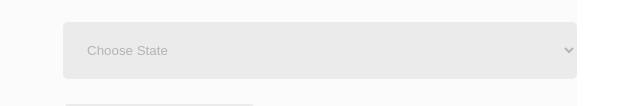
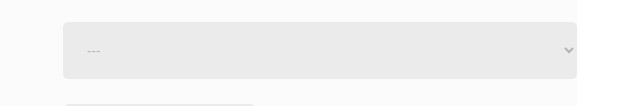
Before and after one commit to AcostaJon/My-techdegree-project-3, a plain HTML site: page index.html in a window 1280 px wide. Shown: the part 694-800 px from the top of the page, 445-1085 px from the left. Drawn offline with Linux system fonts and the light colour scheme.

Commit message:
update app icon

```diff
--- a/index.html
+++ b/index.html
@@ -1,31 +1,40 @@
 <!DOCTYPE html>
 <html lang="en">
+
 <head>
   <meta charset="UTF-8" />
   <meta http-equiv="X-UA-Compatible" content="IE=edge" />
   <meta name="viewport" content="width=device-width, initial-scale=1.0" />
-    <title>The Code Review</title>
+  <!-- title -->
+  <title>Newsletter | Sign Up</title>
+  <!-- logo -->
+  <link rel="icon" href="./media/logo.svg">
   <!-- css -->
   <link rel="stylesheet" href="css/style.css" />
   <!--google font link -->
   <link rel="preconnect" href="https://fonts.googleapis.com" />
   <link rel="preconnect" href="https://fonts.gstatic.com" crossorigin />
-    <link href="https://fonts.googleapis.com/css2?family=Merriweather:wght@300;400;700;900&display=swap" rel="stylesheet" />
+  <link href="https://fonts.googleapis.com/css2?family=Merriweather:wght@300;400;700;900&display=swap"
+    rel="stylesheet" />
 </head>
+
 <body>
+  <!-- header -->
   <header>
     <div class="header-container">
       <span>THE CODE REVIEW</span>
     </div>
   </header>
-
+  <!-- main content -->
   <main>
+    <!-- title -->
     <div class="signup-container">
       <h1>Signup for our newsletter</h1>
       <p>Get the latest news on how your code is doing right in your inbox</p>
     </div>
     <!-- form -->
     <form>
+      <!-- user info -->
       <fieldset class="important">
         <legend>Contact Information</legend>
         <!-- full name -->
@@ -56,8 +65,63 @@
         <!-- state-->
         <div class="contact-label-input">
           <label for="state">State</label>
-            <select name="user-state" class="contact-input" id="state">
-              <option id="option" disabled selected hidden>Choose State</option>
+          <select id="state" name="user-state" class="contact-input">
+            <option value="---">---</option>
+            <option value="Alabama">Alabama</option>
+            <option value="Alaska">Alaska</option>
+            <option value="Arizona">Arizona</option>
+            <option value="Arkansas">Arkansas</option>
+            <option value="California">California</option>
+            <option value="Colorado">Colorado</option>
+            <option value="Connecticut">Connecticut</option>
+            <option value="Delaware">Delaware</option>
+            <option value="District of Columbia">District of Columbia</option>
+            <option value="Florida">Florida</option>
+            <option value="Georgia">Georgia</option>
+            <option value="Guam">Guam</option>
+            <option value="Hawaii">Hawaii</option>
+            <option value="Idaho">Idaho</option>
+            <option value="Illinois">Illinois</option>
+            <option value="Indiana">Indiana</option>
+            <option value="Iowa">Iowa</option>
+            <option value="Kansas">Kansas</option>
+            <option value="Kentucky">Kentucky</option>
+            <option value="Louisiana">Louisiana</option>
+            <option value="Maine">Maine</option>
+            <option value="Maryland">Maryland</option>
+            <option value="Massachusetts">Massachusetts</option>
+            <option value="Michigan">Michigan</option>
+            <option value="Minnesota">Minnesota</option>
+            <option value="Mississippi">Mississippi</option>
+            <option value="Missouri">Missouri</option>
+            <option value="Montana">Montana</option>
+            <option value="Nebraska">Nebraska</option>
+            <option value="Nevada">Nevada</option>
+            <option value="New Hampshire">New Hampshire</option>
+            <option value="New Jersey">New Jersey</option>
+            <option value="New Mexico">New Mexico</option>
+            <option value="New York">New York</option>
+            <option value="North Carolina">North Carolina</option>
+            <option value="North Dakota">North Dakota</option>
+            <option value="Northern Marianas Islands">Northern Marianas Islands</option>
+            <option value="Ohio">Ohio</option>
+            <option value="Oklahoma">Oklahoma</option>
+            <option value="Oregon">Oregon</option>
+            <option value="Pennsylvania">Pennsylvania</option>
+            <option value="Puerto Rico">Puerto Rico</option>
+            <option value="Rhode Island">Rhode Island</option>
+            <option value="South Carolina">South Carolina</option>
+            <option value="South Dakota">South Dakota</option>
+            <option value="Tennessee">Tennessee</option>
+            <option value="Texas">Texas</option>
+            <option value="Utah">Utah</option>
+            <option value="Vermont">Vermont</option>
+            <option value="Virginia">Virginia</option>
+            <option value="Virgin Islands">Virgin Islands</option>
+            <option value="Washington">Washington</option>
+            <option value="West Virginia">West Virginia</option>
+            <option value="Wisconsin">Wisconsin</option>
+            <option value="Wyoming">Wyoming</option>
           </select>
         </div>
         <!-- zipcode -->
@@ -67,6 +131,7 @@
         </div>
       </fieldset>
       <hr />
+
       <!-- newsletter fieldset -->
       <fieldset>
         <legend>Newsletter</legend>
@@ -108,4 +173,5 @@
     </form>
   </main>
 </body>
+
 </html>
```
Also changed, not shown: css/style.css (+6 -2 lines), media/logo.svg (added). Lines whose indentation alone changed are shown as unchanged.
